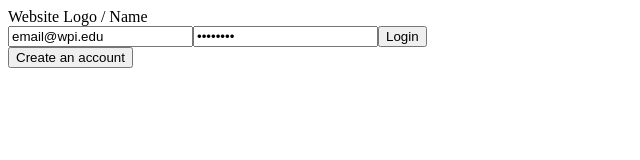
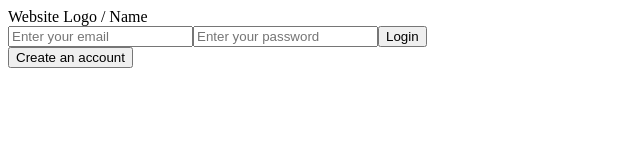
Before and after one commit to quinguyen-dev/consignment-shop, a React (Vite) app: page /login in a window 1280 px wide. Shown: the top 160 px of the page, without its empty margins (0-640 px from the left). Built offline with nearby package versions, Linux system fonts and the light colour scheme.

Commit message:
Added zod for validation.

```diff
--- a/package.json
+++ b/package.json
@@ -16,6 +16,7 @@
     "react-router-dom": "^6.18.0"
   },
   "devDependencies": {
+    "@hookform/resolvers": "^3.3.2",
     "@types/react": "^18.2.15",
     "@types/react-dom": "^18.2.7",
     "@typescript-eslint/eslint-plugin": "^6.0.0",
@@ -29,7 +30,8 @@
     "tailwindcss": "^3.3.5",
     "typescript": "^5.0.2",
     "vite": "^4.4.5",
-    "vite-tsconfig-paths": "^4.2.1"
+    "vite-tsconfig-paths": "^4.2.1",
+    "zod": "^3.22.4"
   },
   "main": "src/main.tsx",
   "license": "MIT"
--- a/src/components/ExampleComponent/ExampleComponent.tsx
+++ b/src/components/ExampleComponent/ExampleComponent.tsx
@@ -1,9 +1,7 @@
-function ExampleComponent() {
+export function ExampleComponent() {
   return (
     <div className="bg-red-500">
       <h1>This is an example component</h1>
     </div>
   );
 }
-
-export { ExampleComponent };
--- a/src/components/Navigationbar/NavigationBar.tsx
+++ b/src/components/Navigationbar/NavigationBar.tsx
@@ -1,6 +1,6 @@
 import { Link } from "react-router-dom";
 
-function NavigationBar() {
+export function NavigationBar() {
   return (
     <div className="flex flex-row space-x-2 h-12">
       <div className="px-4 py-3 border text-gray-00 min-w-[256px] text-center">
@@ -20,5 +20,3 @@ function NavigationBar() {
     </div>
   );
 }
-
-export { NavigationBar };
--- a/src/pages/AccountDashboard/AccountDashboard.tsx
+++ b/src/pages/AccountDashboard/AccountDashboard.tsx
@@ -1,5 +1,3 @@
-function AccountDashboard() {
+export function AccountDashboard() {
   return <div>AccountDashboard</div>;
 }
-
-export { AccountDashboard };
--- a/src/pages/Landing/Landing.tsx
+++ b/src/pages/Landing/Landing.tsx
@@ -1,5 +1,3 @@
-function Landing() {
+export function Landing() {
   return <div></div>;
 }
-
-export { Landing };
--- a/src/pages/Login/Login.tsx
+++ b/src/pages/Login/Login.tsx
@@ -1,15 +1,18 @@
 import { useNavigate } from "react-router-dom";
+import { zodResolver } from "@hookform/resolvers/zod";
 import { useForm, SubmitHandler } from "react-hook-form";
+import { loginSchema, type LoginSchemaType } from "./types";
 
-type LoginInput = {
-  email: string;
-  password: string;
-};
+export function Login() {
+  const { register, handleSubmit } = useForm<LoginSchemaType>({
+    resolver: zodResolver(loginSchema),
+  });
 
-function Login() {
   const navigate = useNavigate();
-  const { register, handleSubmit } = useForm<LoginInput>();
-  const onSubmit: SubmitHandler<LoginInput> = () => navigate("/");
+  const onSubmit: SubmitHandler<LoginSchemaType> = () => {
+    // todo post for authentication
+    navigate("/");
+  };
 
   return (
     <div className="flex justify-center items-center h-screen flex-col">
@@ -24,15 +27,13 @@ function Login() {
           className="border px-4 py-2 mb-2"
           placeholder="Enter your email"
           type="email"
-          value="email@wpi.edu"
-          {...register("email", { required: true })}
+          {...register("email")}
         />
         <input
           className="border px-4 py-2 mb-4"
           placeholder="Enter your password"
           type="password"
-          value="password"
-          {...register("password", { required: true })}
+          {...register("password")}
         />
         <input
           className="cursor-pointer bg-[#545F71] text-white rounded-md h-11"
@@ -46,5 +47,3 @@ function Login() {
     </div>
   );
 }
-
-export { Login };
--- /dev/null
+++ b/src/pages/Login/types.ts
@@ -0,0 +1,8 @@
+import { z } from "zod";
+
+export const loginSchema = z.object({
+  email: z.string().email({ message: "This is not a valid email address," }),
+  password: z.string().min(5).max(20),
+});
+
+export type LoginSchemaType = z.infer<typeof loginSchema>;
```
Also changed, not shown: 1 other file (tests, documents, lock files or other folders).
